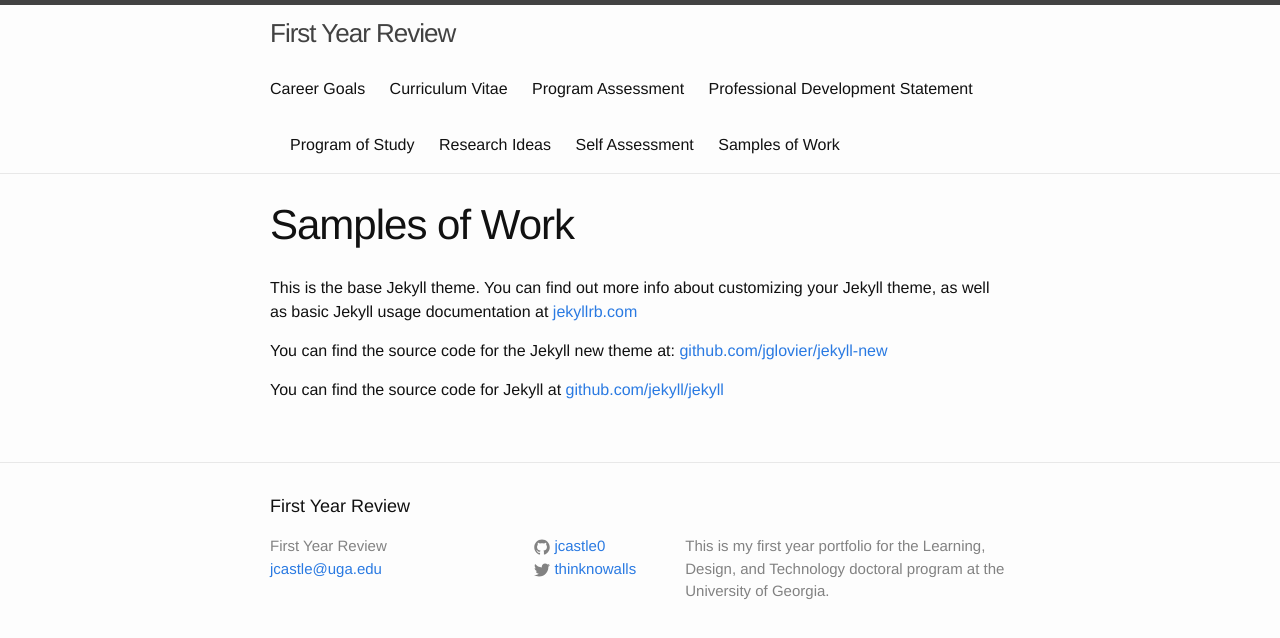
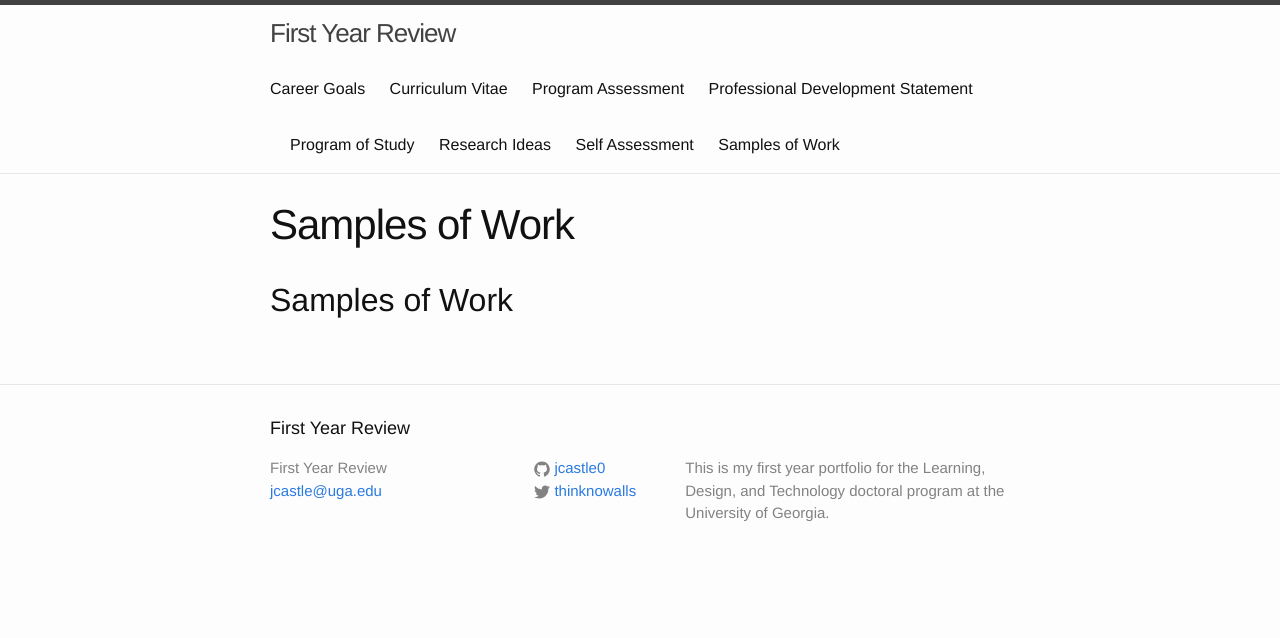
Before and after one commit to jcastle0/ldtportfolio, a Jekyll site: the page built from work.md, in a window 1280 px wide. Shown: the top 638 px of the page. Built offline with Jekyll 4.4.1, drawn with Linux system fonts in a browser that asks for light colours.

Commit message:
Update work.md

```diff
--- a/work.md
+++ b/work.md
@@ -4,8 +4,4 @@
 permalink: /work/
 ---
 
-This is the base Jekyll theme. You can find out more info about customizing your Jekyll theme, as well as basic Jekyll usage documentation at [jekyllrb.com](http://jekyllrb.com/)
-
-You can find the source code for the Jekyll new theme at: [github.com/jglovier/jekyll-new](https://github.com/jglovier/jekyll-new)
-
-You can find the source code for Jekyll at [github.com/jekyll/jekyll](https://github.com/jekyll/jekyll)
+## Samples of Work
```
